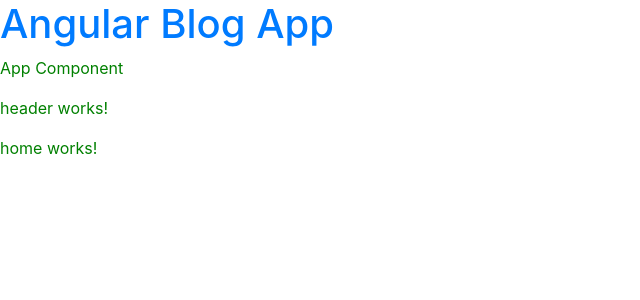
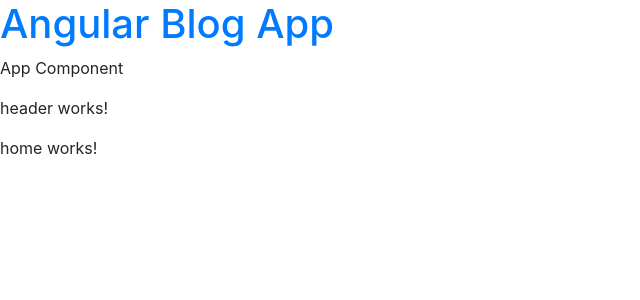
Before and after one commit to barbellfan/ang-blog-app, an Angular app: page / in a window 1280 px wide. Shown: the top 300 px of the page, without its empty margins (0-640 px from the left). Built offline with nearby package versions, Linux system fonts and the light colour scheme.

Commit message:
Set some CSS variables

```diff
--- a/src/styles.css
+++ b/src/styles.css
@@ -2,10 +2,9 @@
 
 @import '~bootstrap/dist/css/bootstrap.min.css';
 
-:root{
-  --primary: green!important
+:root {
+  --primary-color: #026467;
+  --secondary-color: #E5F5EA;
+  --body-text-color: #596392;
+  --navbar-footer-color: #F9F9F9;
 }
-
-p{
-  color: var(--primary);
-}
```
